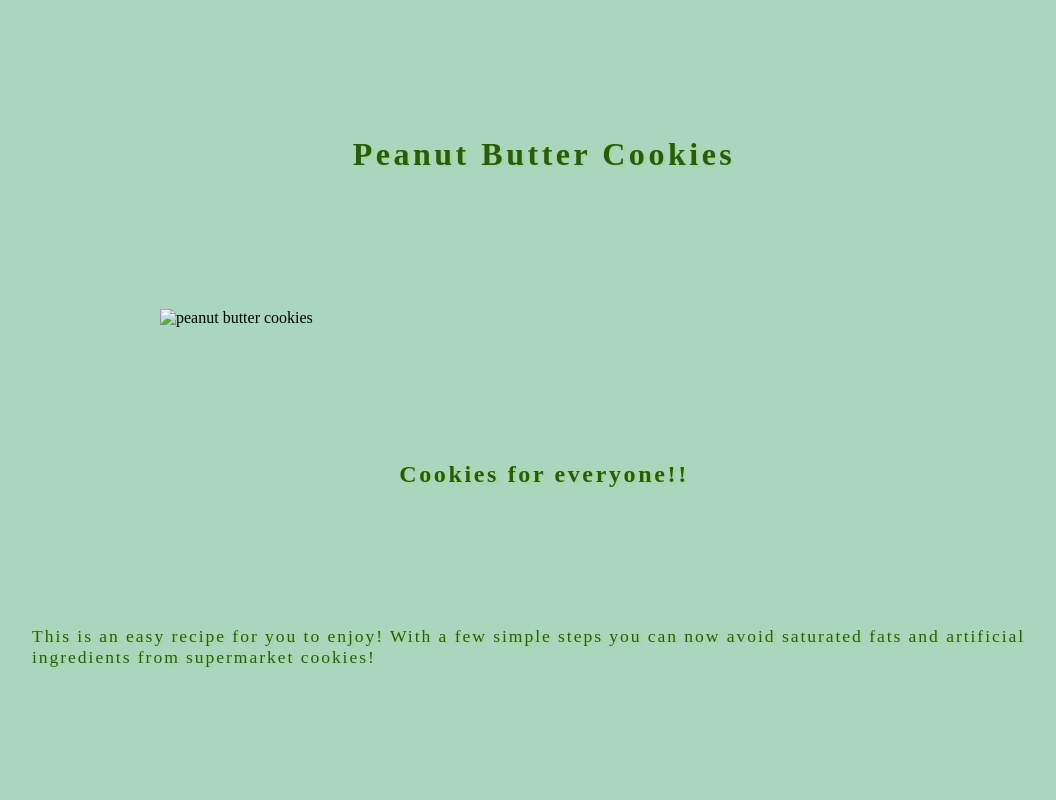
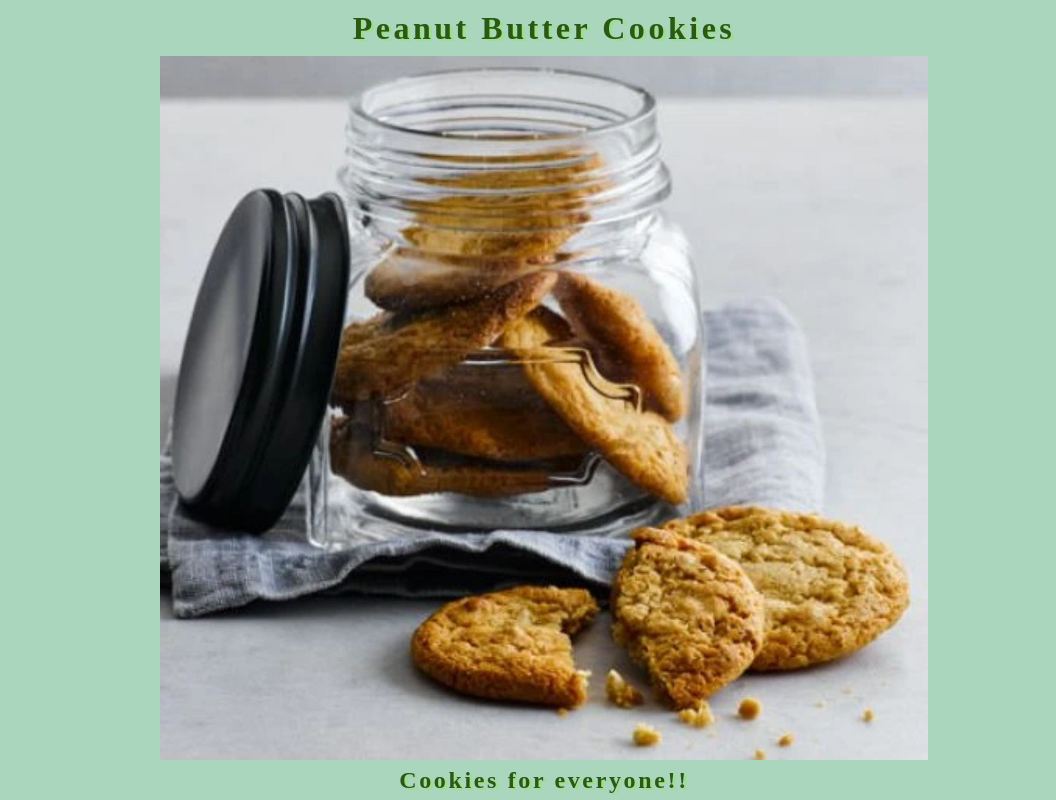
Before and after one commit to CharlyBGood/odin-recipes, a plain HTML site: page recipes/peanutbutter.html in a window 1280 px wide. Shown: the top 800 px of the page, without its empty margins (96-1152 px from the left). Drawn offline with Linux system fonts and the light colour scheme; the site is published under a folder, as on GitHub Pages, so addresses that start at the root find nothing; files whose address does not match are found by name.

Commit message:
why me??

```diff
--- a/recipes/peanutbutter.html
+++ b/recipes/peanutbutter.html
@@ -11,7 +11,7 @@
     <header>
         <div class="container">
             <h1>Peanut Butter Cookies</h1>
-            <img class="recipe_img" src="/images/peanutbutter.jpg" alt="peanut butter cookies">
+            <img class="recipe_img" src="../images/peanutbutter.jpg" alt="peanut butter cookies">
             <h2>Cookies for everyone!!</h2>
             <p>This is an easy recipe for you to enjoy! With a few simple steps you can now avoid saturated fats and artificial ingredients from supermarket cookies!</p>
         </div>
```
Also changed, not shown: recipes/weedice.html (+1 -1 lines).
